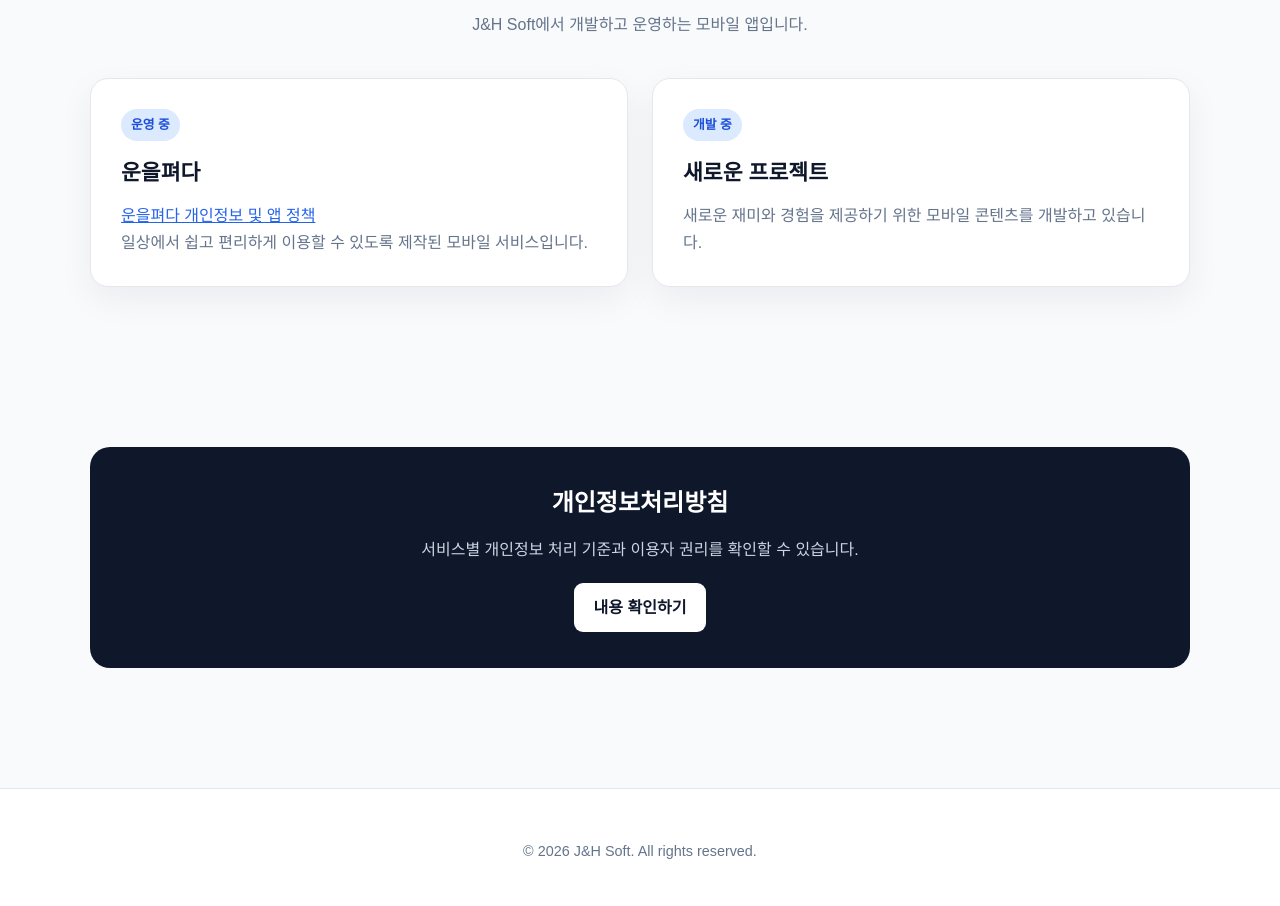
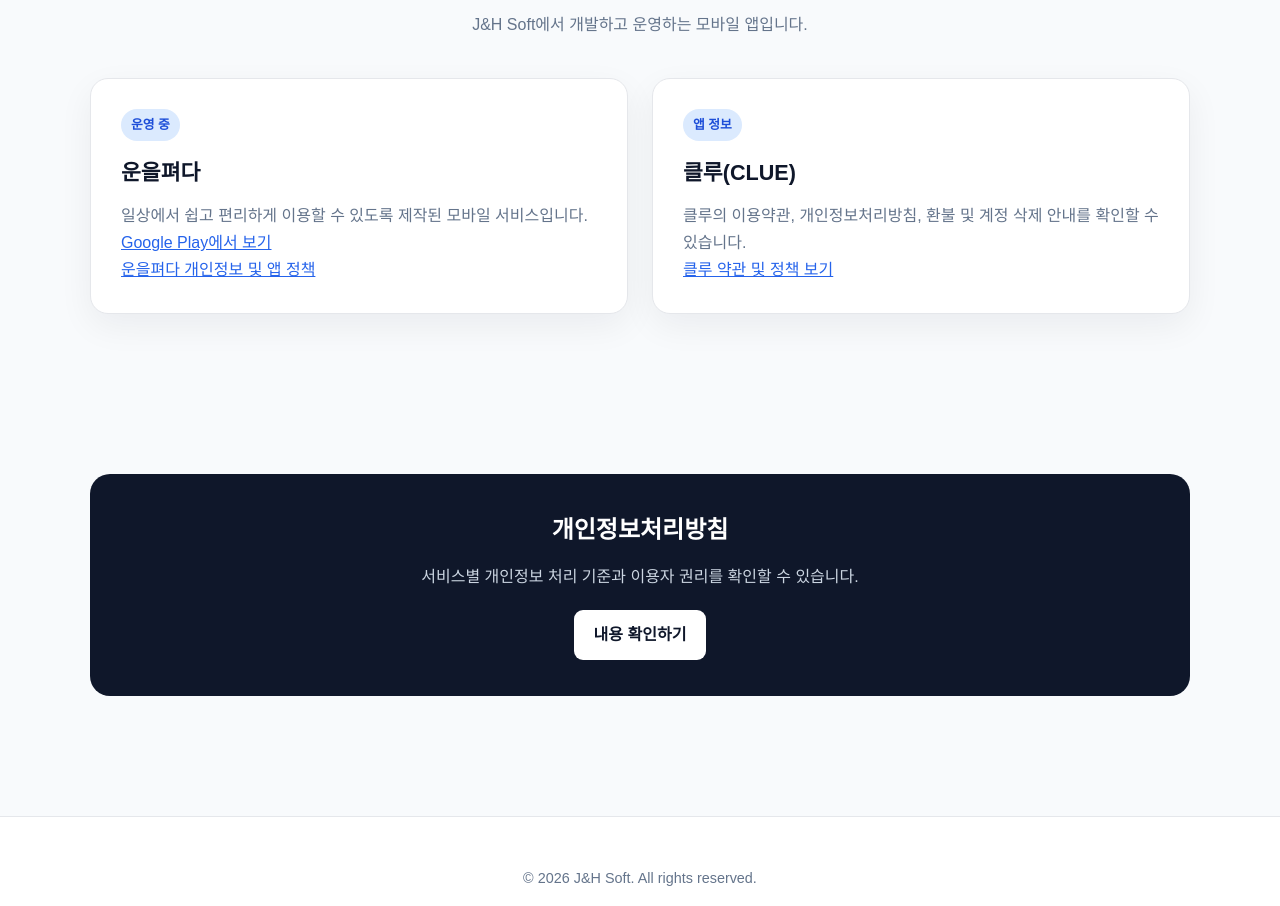
Before and after one commit to rosecrusian-collab/jnh-soft-site, a plain HTML site: page index.html in a window 1280 px wide. Shown: the part 1092-1998 px from the top of the page. Drawn offline with Linux system fonts and the light colour scheme.

Commit message:
Link existing app information and policies from homepage

```diff
--- a/index.html
+++ b/index.html
@@ -271,18 +271,16 @@
         <article class="card">
           <span class="card-label">운영 중</span>
           <h3>운을펴다</h3>
+          <p>일상에서 쉽고 편리하게 이용할 수 있도록 제작된 모바일 서비스입니다.</p>
+          <p><a href="https://play.google.com/store/apps/details?id=com.jnhsoft.uneulpyeoda" style="color:#2563eb;text-decoration:underline">Google Play에서 보기</a></p>
           <p><a href="uneulpyeoda-privacy.html" style="color:#2563eb;text-decoration:underline">운을펴다 개인정보 및 앱 정책</a></p>
-          <p>
-            일상에서 쉽고 편리하게 이용할 수 있도록 제작된 모바일 서비스입니다.
-          </p>
         </article>
 
         <article class="card">
-          <span class="card-label">개발 중</span>
-          <h3>새로운 프로젝트</h3>
-          <p>
-            새로운 재미와 경험을 제공하기 위한 모바일 콘텐츠를 개발하고 있습니다.
-          </p>
+          <span class="card-label">앱 정보</span>
+          <h3>클루(CLUE)</h3>
+          <p>클루의 이용약관, 개인정보처리방침, 환불 및 계정 삭제 안내를 확인할 수 있습니다.</p>
+          <p><a href="clue/" style="color:#2563eb;text-decoration:underline">클루 약관 및 정책 보기</a></p>
         </article>
       </div>
     </section>
```
